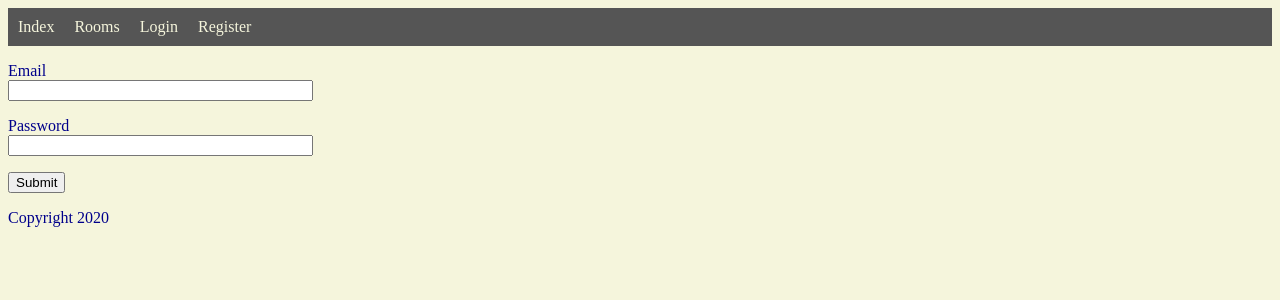
After one commit to LeoKnox/flask_py, a Python web app: template application/templates/login.html in a window 1280 px wide. The commit adds this page. Shown: the top 300 px of the page. Run offline with Jinja, Linux system fonts and the light colour scheme; the template is opened without the code that fills it: most values are stand-ins (such as "Sample title", 1, 10 or a date in 2020); form fields are guessed from the names that the template uses.

Commit message:
Add files via upload

```diff
--- a/application/routes.py
+++ b/application/routes.py
@@ -26,7 +26,7 @@ def register():
 @app.route("/login", methods=['GET','POST'])
 def login():
     form = BuilderForm()
-    return render_template("login.html", form=form)
+    return render_template("login.html", form=form, login="active")
 
 @app.route("/builder")
 def builder():
--- a/application/templates/includes/nav.html
+++ b/application/templates/includes/nav.html
@@ -2,7 +2,7 @@
     <ul class = "nav-ul">
         <li class="nav-li"><a class="{{ active_index }}" href="{{ url_for('index') }}">Index</a></li>
         <li class="nav-li"><a class="{{ active_rooms }}" href="{{ url_for('rooms') }}">Rooms</a></li>
-        <li class="nav-li"><a class="" href="{{ url_for('login') }}">Login</a></li>
+        <li class="nav-li"><a class="{{ login }}" href="{{ url_for('login') }}">Login</a></li>
         <li class="nav-li"><a class="" href="{{ url_for('register') }}">Register</a></li>
     </ul>
 </nav>
--- /dev/null
+++ b/application/templates/login.html
@@ -0,0 +1,18 @@
+{% extends "layout.html" %}
+
+{% block content %}
+<form name="login" action="" method="post" novalidate>
+    {{ form.hidden_tag() }}
+    <p>
+        {{ form.email.label }}<br>
+        {{ form.email(size=35)}}
+    </p>
+    <p>
+        {{ form.password.label }}<br>
+        {{ form.password(size=35)}}
+    </p>
+    <p>
+        {{form.submit()}}
+    </p>
+</form>
+{% endblock %}
```
